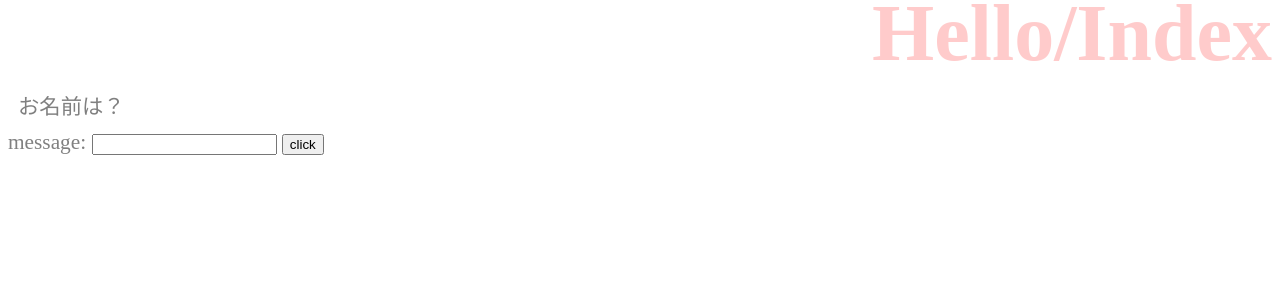
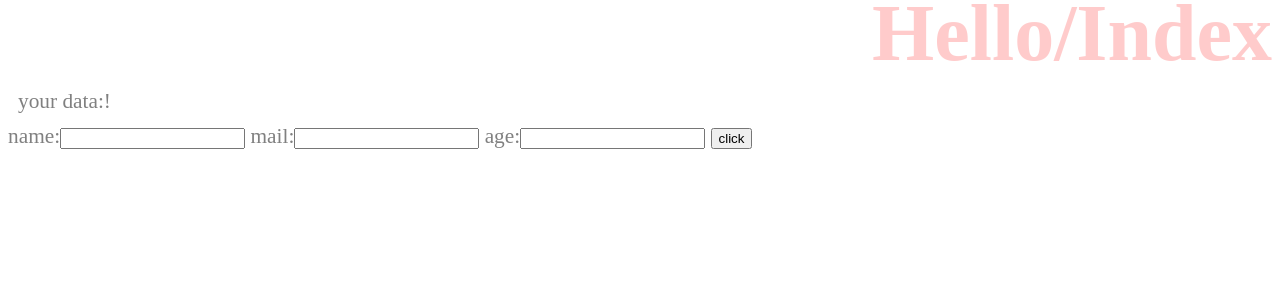
Before and after one commit to maetatu22/django_app, a Django app: page /hello/ in a window 1280 px wide. Shown: the top 300 px of the page. Run offline with Django 3.2, Linux system fonts and the light colour scheme.

Commit message:
form修正

```diff
--- a/hello/templates/hello/index.html
+++ b/hello/templates/hello/index.html
@@ -9,11 +9,10 @@
   </head>
   <body>
       <h1>{{title}}</h1>
-      <p>{{msg}}</p>
-      <form action="{% url 'form' %}" method="post">
+      <p>{{message|safe}}</p>
+      <form action="{% url 'index' %}" method="post">
           {% csrf_token %}
-          <label for="msg">message: </label>
-          <input id="msg" type="text" name="msg">
+          {{form}}
           <input type="submit" value="click">
       </form>
   </body>
--- a/hello/urls.py
+++ b/hello/urls.py
@@ -3,5 +3,4 @@ from . import views
 
 urlpatterns = [
     path('', views.index, name='index'),
-    path('form', views.form, name='form'),
 ]
--- a/hello/views.py
+++ b/hello/views.py
@@ -1,17 +1,16 @@
 from django.shortcuts import render
 from django.http import HttpResponse
+from .forms import HelloForm
 
 def index(request):
     params = {
       'title':'Hello/Index',
-      'msg':'お名前は？',
+      'message': 'your data:!',
+      'form': HelloForm()
     }
+    if (request.method == 'POST'):
+      params['message'] = '名前：' + request.POST['name'] + \
+          '<br>メール：' + request.POST['mail'] + \
+          '<br>年齢：' + request.POST['age']
+      params['form'] = HelloForm(request.POST)
     return render(request, 'hello/index.html', params)
-
-def form(request):
-    msg = request.POST['msg']
-    params = {
-      'title':'Hello/Form',
-      'msg':'こんにちは、' + msg + 'さん',
-    }
-    return render(request, 'hello/index.html', params)
```
